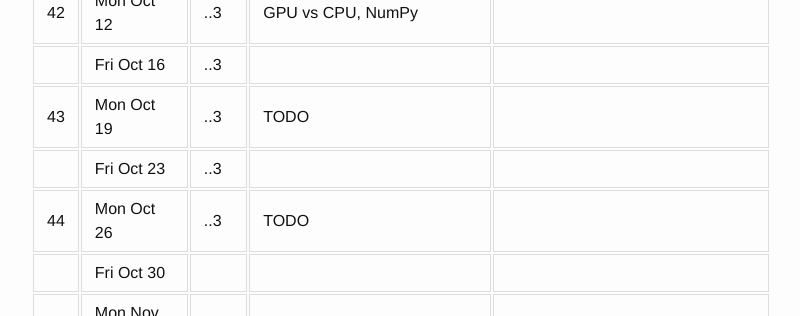
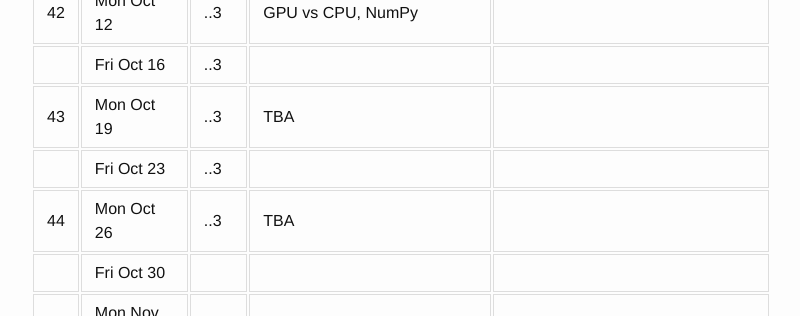
Before and after one commit to uit-inf-3201-h20/uit-inf-3201-h20.github.io, a Jekyll site: the page built from index.md, in a window 1280 px wide and 900 px high, scrolled down 1973 px. Shown: the part 152-468 px from the top of the window, without its empty margins (239-1039 px from the left). Built offline with Jekyll 4.4.1, drawn with Linux system fonts in a browser that asks for light colours; our own code applies the rules of GitHub Pages for plain Markdown files.

Commit message:
minor tweak to plan

```diff
--- a/index.md
+++ b/index.md
@@ -63,9 +63,9 @@ Lecture notes/handouts: see files/lectures in Canvas.
 |     | Fri Oct 09  | ..3 |                                     |                                         |
 | 42  | Mon Oct 12  | ..3 | GPU vs CPU, NumPy                   |                                         |
 |     | Fri Oct 16  | ..3 |                                     |                                         |
-| 43  | Mon Oct 19  | ..3 | TODO                                |                                         |
+| 43  | Mon Oct 19  | ..3 | TBA                                 |                                         |
 |     | Fri Oct 23  | ..3 |                                     |                                         |
-| 44  | Mon Oct 26  | ..3 | TODO                                |                                         |
+| 44  | Mon Oct 26  | ..3 | TBA                                 |                                         |
 |     | Fri Oct 30  |     |                                     |                                         |
 | 45  | Mon Nov 02  |     | Libraries                           |                                         |
 |     | Fri Nov 06  |     |                                     |                                         |
```
